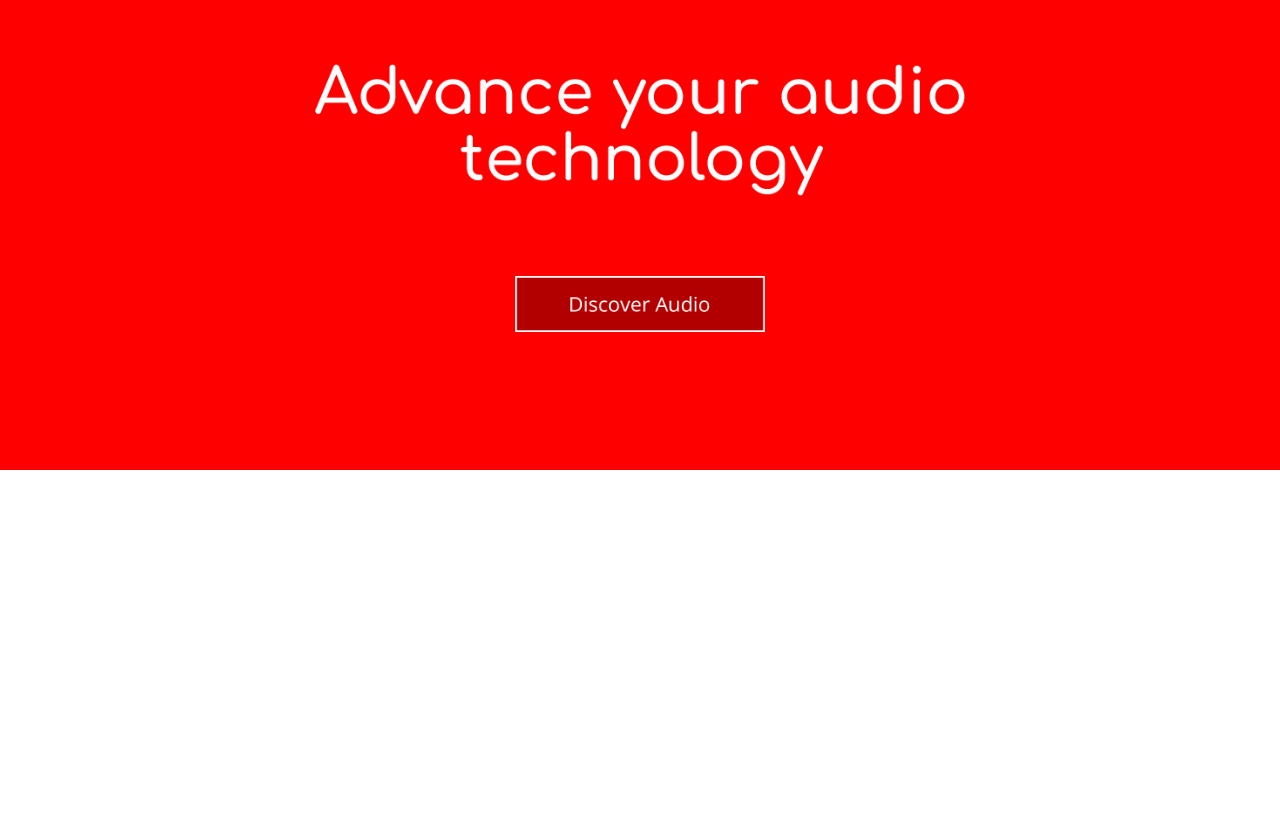
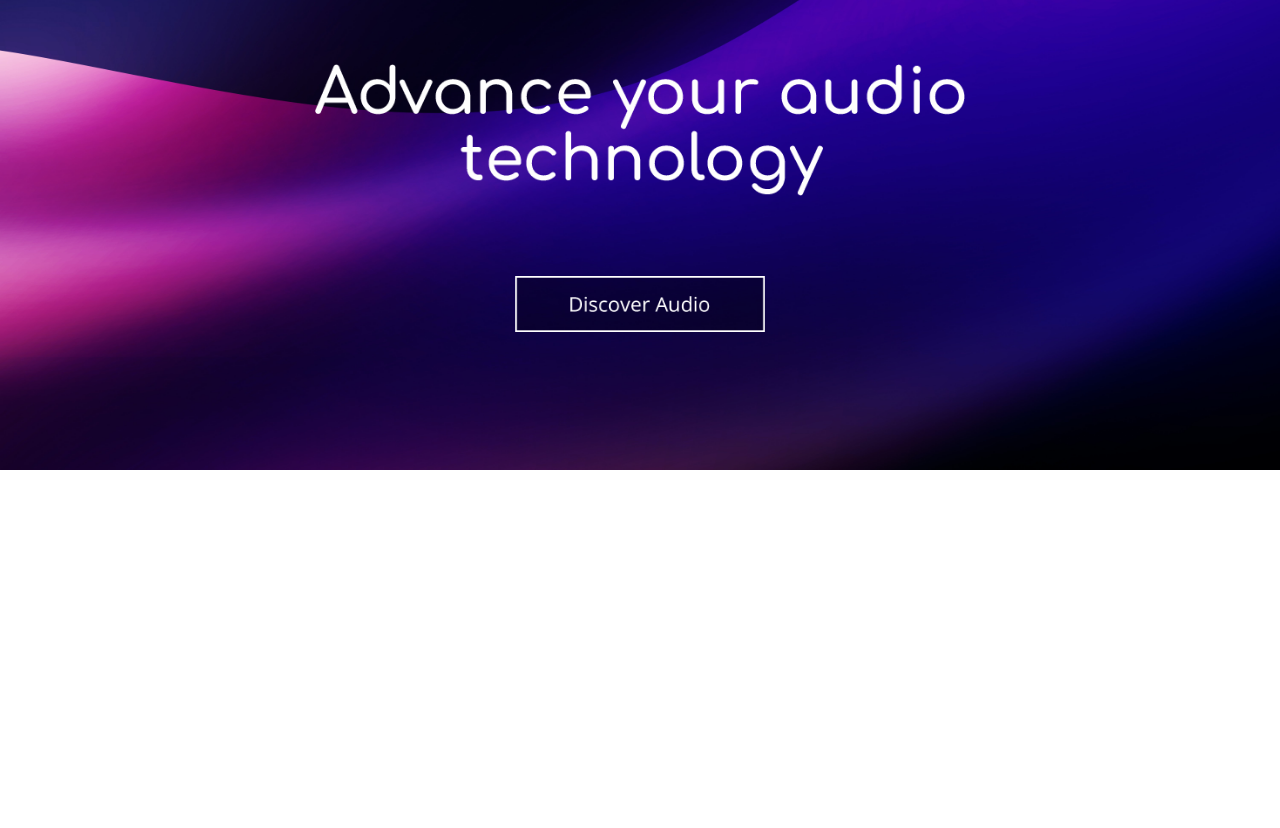
Before and after one commit to BavKudhail/advert_demo_2, a plain HTML site: page index.html in a window 1280 px wide. Shown: the part 330-1158 px from the top of the page. Drawn offline with Linux system fonts and the light colour scheme; files whose address does not match are found by name.

Commit message:
created background image

```diff
--- a/index.html
+++ b/index.html
@@ -17,7 +17,6 @@
     }
     .container {
       height: 100vh;
-      background-color: red;
       display: flex;
       justify-content: center;
       align-items: center;
@@ -38,9 +37,17 @@
     .cta {
       max-width: 250px;
     }
+    .background_image {
+      width: 100%;
+      height: 100%;
+    }
   </style>
   <body>
     <div class="container">
+      <img
+        class="background_image"
+        src="./assets/milad-fakurian-Oi_oaJk3qlo-unsplash.jpg"
+      />
       <div class="content_container">
         <img class="logo" src="./assets/advance_logo_white.svg" />
         <img class="headline" src="./assets//headline.png" />
```
Also changed, not shown: assets/milad-fakurian-Oi_oaJk3qlo-unsplash.jpg (added).
